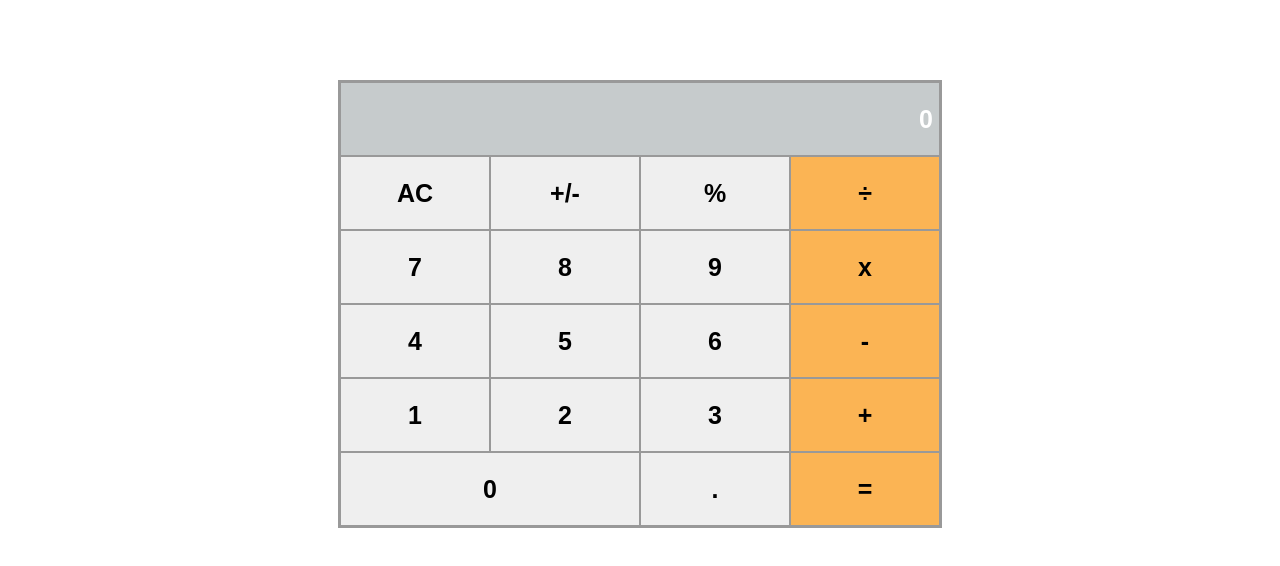
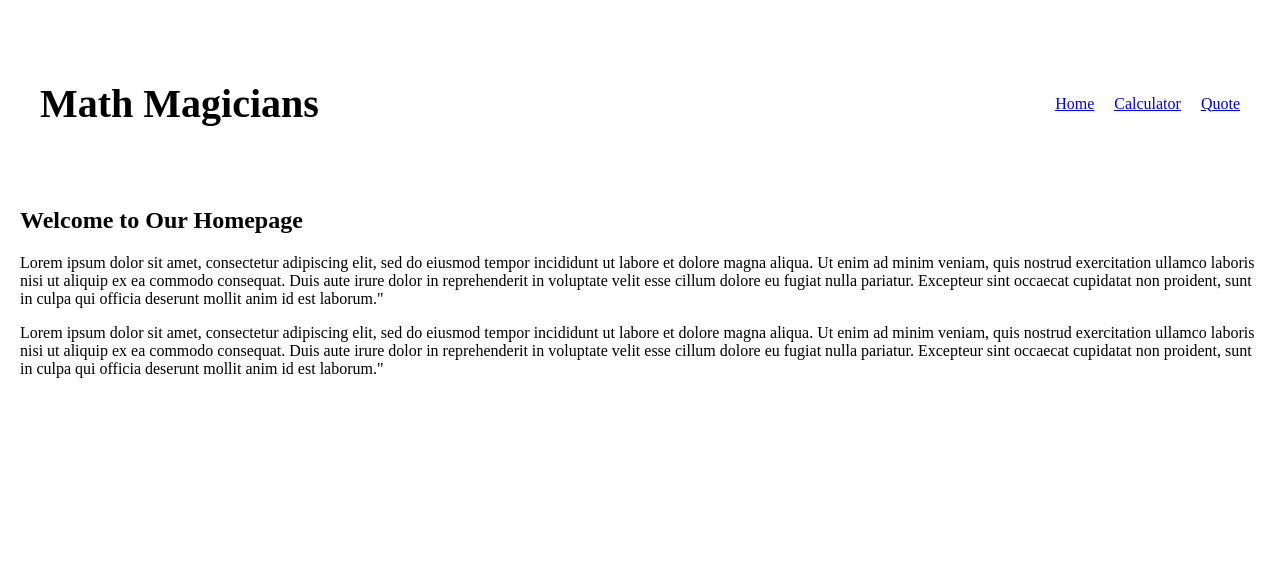
Before and after one commit to AbbyNyakara/MathMagicians, a React (Create React App) app: page / in a window 1280 px wide. Shown: the top 566 px of the page. Built offline with nearby package versions, Linux system fonts and the light colour scheme.

Commit message:
create multiple pages using react router

```diff
--- a/package.json
+++ b/package.json
@@ -9,6 +9,7 @@
     "big-js": "^3.1.3",
     "react": "^18.2.0",
     "react-dom": "^18.2.0",
+    "react-router-dom": "^6.3.0",
     "react-scripts": "5.0.1",
     "web-vitals": "^2.1.4"
   },
--- a/public/styles.css
+++ b/public/styles.css
@@ -14,15 +14,15 @@ body {
   display: grid;
   place-content: center;
   border: 2px solid #999;
-  width: 600px;
+  width: 400px;
   margin: 10vh auto 0;
   grid-template-columns: repeat(4, 1fr);
 }
 
 .grid > button {
   border: 0.6px solid #999;
-  line-height: 70px;
-  font-size: 25px;
+  line-height: 50px;
+  font-size: 20px;
   font-weight: bolder;
   cursor: pointer;
 }
@@ -45,3 +45,42 @@ body {
 .orange {
   background-color: var(--orange);
 }
+
+.nav-bar {
+  display: flex;
+  padding: 20px;
+  justify-content: space-between;
+  align-items: center;
+}
+
+.nav-header {
+  font-size: 40px;
+  font-weight: bolder;
+}
+
+.nav-items {
+  list-style: none;
+  display: flex;
+  gap: 20px;
+  color: blue;
+  text-decoration: underline;
+  font-weight: 400;
+}
+
+.home-page {
+  padding: 20px;
+}
+
+.calc-container {
+  display: grid;
+  grid-template-columns:30% 70%;
+  align-items: baseline;
+  padding: 20px;
+}
+
+.quote {
+  max-width: 900px;
+  margin: auto;
+  padding-top: 150px;
+  font-weight: 500;
+}
--- a/src/components/App.js
+++ b/src/components/App.js
@@ -1,8 +1,25 @@
+/* eslint-disable */
+
 import React from 'react';
+import {
+  BrowserRouter as Router,
+  Routes,
+  Route,
+} from 'react-router-dom';
 import Calculator from './Calculator';
+import Home from './Home';
+import Quote from './Quote';
 
 function App() {
-  return <Calculator />;
+  return (
+    <Router>
+      <Routes>
+        <Route path="/" element={<Home />} />
+        <Route path="/calculator" element={<Calculator />} />
+        <Route path="/quote" element={<Quote />} />
+      </Routes>
+    </Router>
+  );
 }
 
 export default App;
--- a/src/components/Calculator.js
+++ b/src/components/Calculator.js
@@ -1,6 +1,7 @@
 /* eslint-disable */
 import React, { useState } from 'react';
 import calculate from '../logic/calculate';
+import Header from './Header';
 
 function Calculator () {
   const [state, setState] = useState({ total: 0, next: 0 });
@@ -15,6 +16,10 @@ function Calculator () {
   };
 
   return (
+    <div>
+      <Header />
+      <div className='calc-container'>
+        <h1>Let's do some math!</h1>
         <div className="grid">
           <button className="top-bar" onChange={handleDisplay}>{state.next || state.total || 0}</button>
           <button type="button" value="AC" onClick={handleClick}>AC</button>
@@ -37,6 +42,8 @@ function Calculator () {
           <button type="button" value="." onClick={handleClick}>.</button>
           <button type="button" value="=" className="orange" onClick={handleClick}>=</button>
         </div>
+      </div>
+    </div>
   );
 }
 
--- /dev/null
+++ b/src/components/Header.js
@@ -0,0 +1,18 @@
+/* eslint-disable */
+
+import React from 'react';
+
+function Header() {
+  return (
+    <div className='nav-bar'>
+      <p className='nav-header'>Math Magicians</p>
+      <ul className='nav-items'>
+        <a href='/'><li>Home</li></a>
+        <a href='/calculator'><li>Calculator</li></a>
+        <a href='/quote'><li>Quote</li></a>
+      </ul>
+    </div>
+  )
+}
+
+export default Header;
--- /dev/null
+++ b/src/components/Home.js
@@ -0,0 +1,25 @@
+/* eslint-disable */
+
+import React from 'react';
+import Header from './Header';
+
+const Home = () => {
+  return(
+    <div className='home-page'>
+      <Header />
+      <h2>Welcome to Our Homepage</h2>
+      <p>Lorem ipsum dolor sit amet, consectetur adipiscing elit, sed do eiusmod tempor incididunt
+      ut labore et dolore magna aliqua. Ut enim ad minim veniam, quis nostrud exercitation ullamco
+      laboris nisi ut aliquip ex ea commodo consequat. Duis aute irure dolor in reprehenderit in
+      voluptate velit esse cillum dolore eu fugiat nulla pariatur. Excepteur sint occaecat
+      cupidatat non proident, sunt in culpa qui officia deserunt mollit anim id est laborum."</p>
+      <p>Lorem ipsum dolor sit amet, consectetur adipiscing elit, sed do eiusmod tempor incididunt
+      ut labore et dolore magna aliqua. Ut enim ad minim veniam, quis nostrud exercitation ullamco
+      laboris nisi ut aliquip ex ea commodo consequat. Duis aute irure dolor in reprehenderit in
+      voluptate velit esse cillum dolore eu fugiat nulla pariatur. Excepteur sint occaecat
+      cupidatat non proident, sunt in culpa qui officia deserunt mollit anim id est laborum."</p>
+    </div>
+  )
+}
+
+export default Home;
--- /dev/null
+++ b/src/components/Quote.js
@@ -0,0 +1,16 @@
+/* eslint-disable */
+
+import React from 'react';
+import Header from './Header';
+
+const Quote = () => {
+  return(
+    <div>
+      <Header />
+      <h2 className='quote'>Mathematics is not abour numbers, equations and computations or algorithms.
+      It's about understanding - William Paul Thurston</h2>
+    </div>
+  )
+}
+
+export default Quote;
--- a/src/index.js
+++ b/src/index.js
@@ -1,3 +1,5 @@
+/* eslint-disable */
+
 import React from 'react';
 import ReactDOM from 'react-dom';
 import App from './components/App';
```
Also changed, not shown: 1 other file (tests, documents, lock files or other folders). Lines whose indentation alone changed are shown as unchanged.
